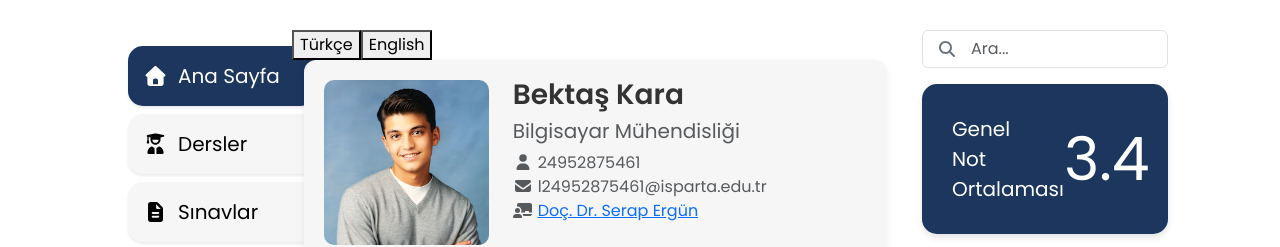
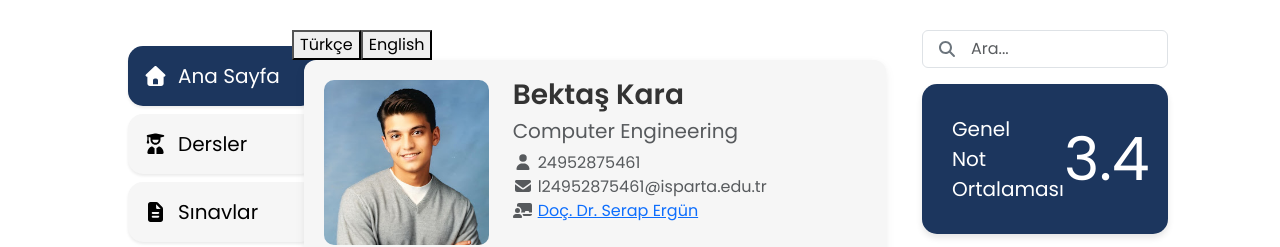
Before and after one commit to bektaskraa/isubu-obs, a React (Vite) app: page / in a window 1280 px wide. Shown: the top 247 px of the page. Built offline with nearby package versions, Linux system fonts and the light colour scheme.

Commit message:
feat(home): add translations and localization support

```diff
--- a/src/pages/Home.jsx
+++ b/src/pages/Home.jsx
@@ -3,7 +3,11 @@ import UpcomingEvents from "../components/UpcomingEvents";
 import { FontAwesomeIcon } from '@fortawesome/react-fontawesome';
 import { faUser,faEnvelope,faChalkboardUser } from '@fortawesome/free-solid-svg-icons';
 
+import { useTranslation } from "react-i18next";
+
+
 function Home() {
+    const { t } = useTranslation();
     return (
         <div className={"container"}>
             <div className={'row'}>
@@ -15,7 +19,9 @@ function Home() {
                                 </div>
                                 <div className={'col-8'}>
                                     <h3>Bektaş Kara</h3>
-                                    <h5 className={"text-muted"}>Bilgisayar Mühendisliği</h5>
+                                    <h5 className={"text-muted"}>
+                                        {t("Computer Engineering")}
+                                    </h5>
                                     <div className={'user-information'}>
                                         <span className={"text-muted"}>
                                             <FontAwesomeIcon icon={faUser} />
```
